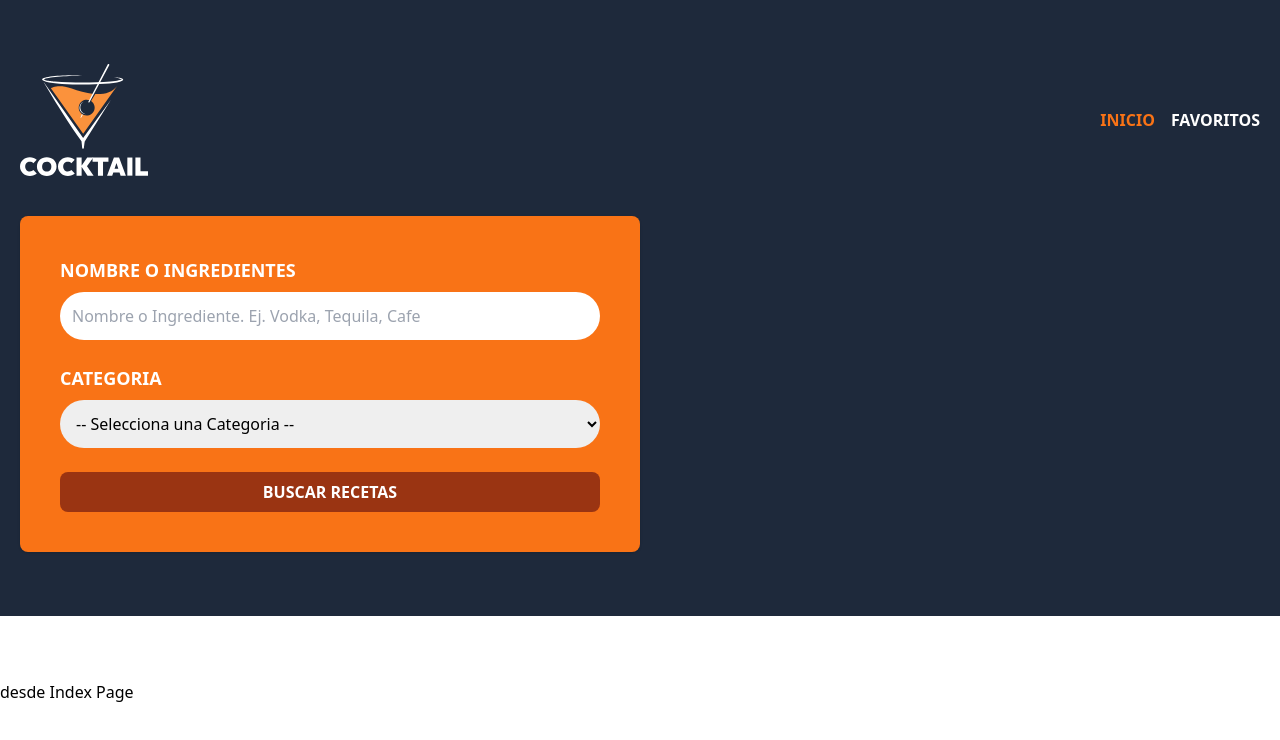
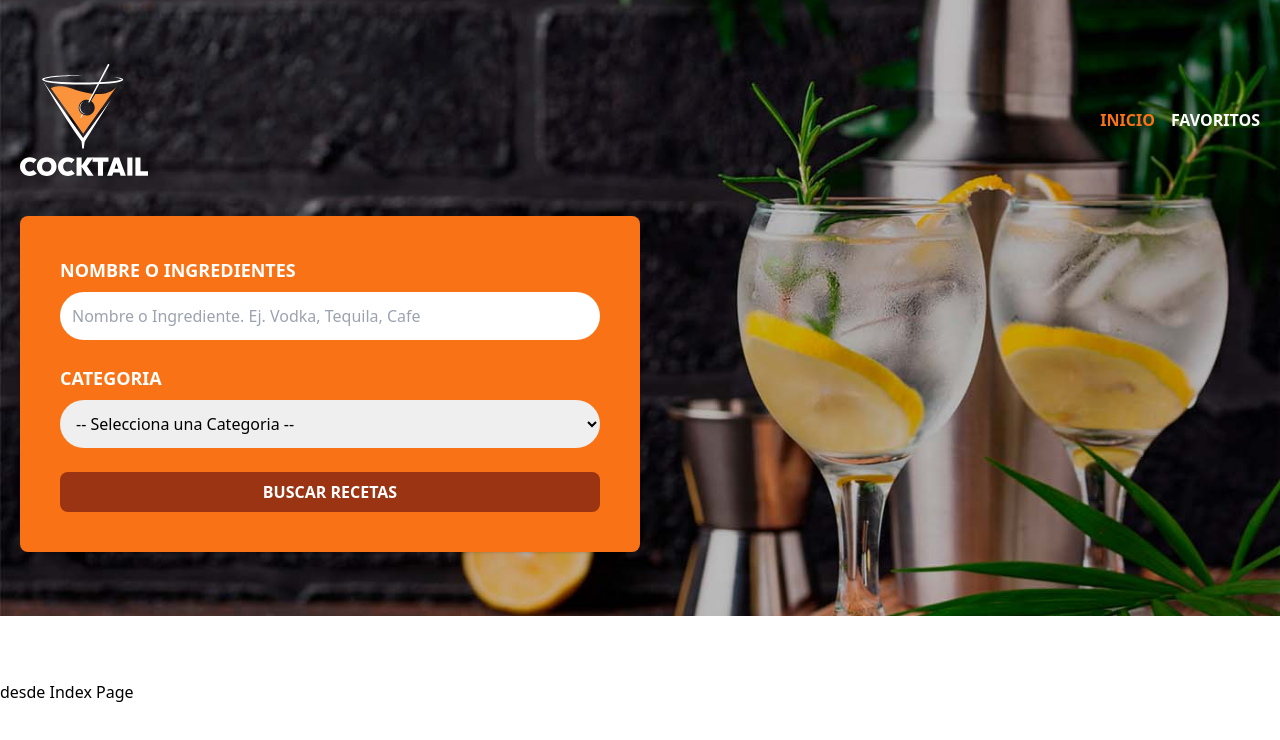
Before and after one commit to Franklin-Gomez/Buscador-BebidasyRecetas, a React (Vite) app: page / in a window 1280 px wide. Shown: the top 740 px of the page. Built offline with nearby package versions, Linux system fonts and the light colour scheme.

Commit message:
add bg-image with tailwind

```diff
--- a/src/Components/Header.tsx
+++ b/src/Components/Header.tsx
@@ -9,7 +9,7 @@
     const isHome = useMemo(() => pathname === '/' , [pathname] )
 
     return (
-        <header className="bg-slate-800">
+        <header className={isHome ? " bg-header bg-cover bg-center" : " bg-slate-800"  }>
             <div className="mx-auto container px-5 py-16">
                 <div className="flex justify-between items-center">
 
--- a/tailwind.config.js
+++ b/tailwind.config.js
@@ -5,7 +5,11 @@
     './src/**/*.{tsx,ts,js,jsx}'
   ],
   theme: {
-    extend: {},
+    extend: {
+      backgroundImage : {
+        "header" : "url('/bg.jpg')" //bg-header
+      }
+    },
   },
   plugins: [],
 }
```
